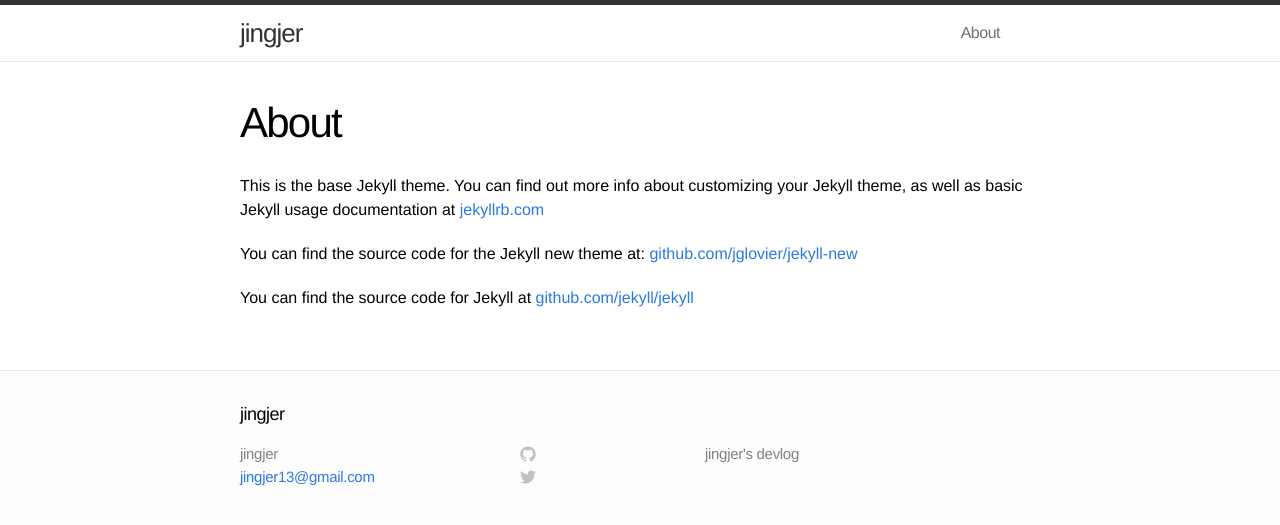
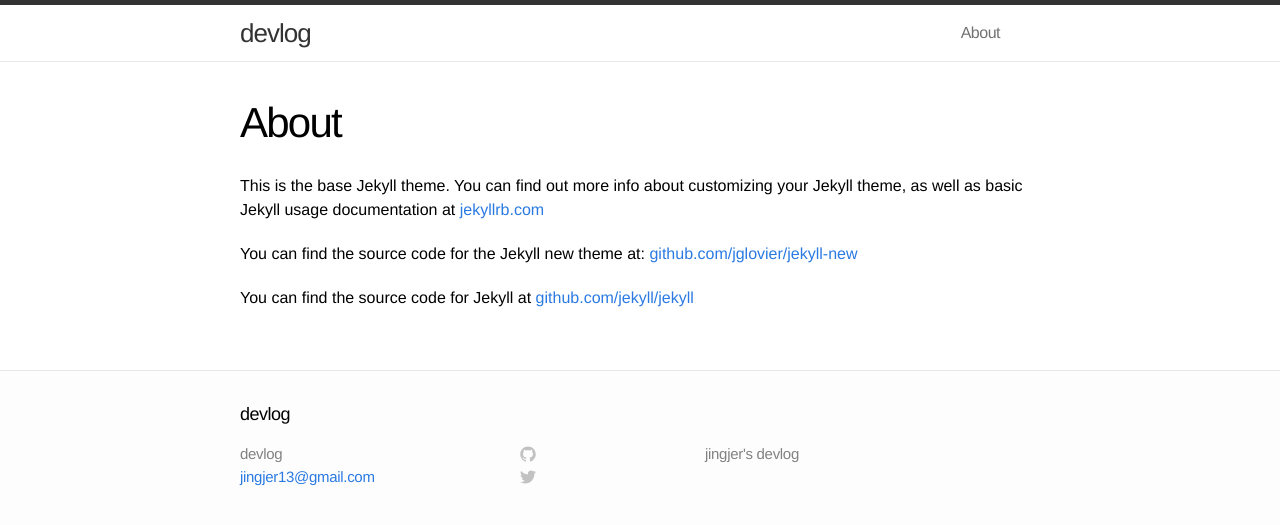
Before and after one commit to jingjer/jingjer.github.io, a Jekyll site: the page built from about.md, in a window 1280 px wide. Shown: the top 525 px of the page. Built offline with Jekyll 4.4.1, drawn with Linux system fonts in a browser that asks for light colours.

```diff
--- a/_config.yml
+++ b/_config.yml
@@ -1,5 +1,5 @@
 # Site settings
-title: jingjer
+title: devlog
 email: jingjer13@gmail.com
 description: "jingjer's devlog"
 baseurl: ""
```
